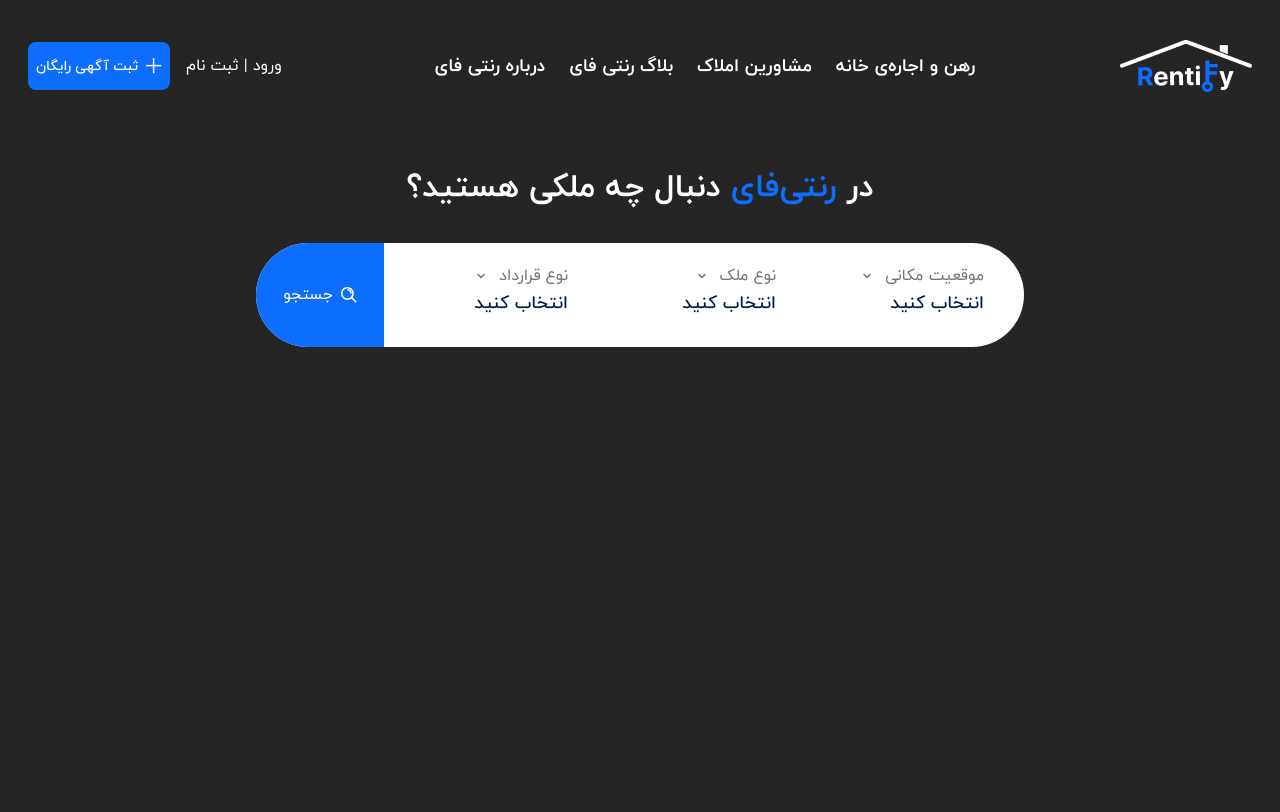
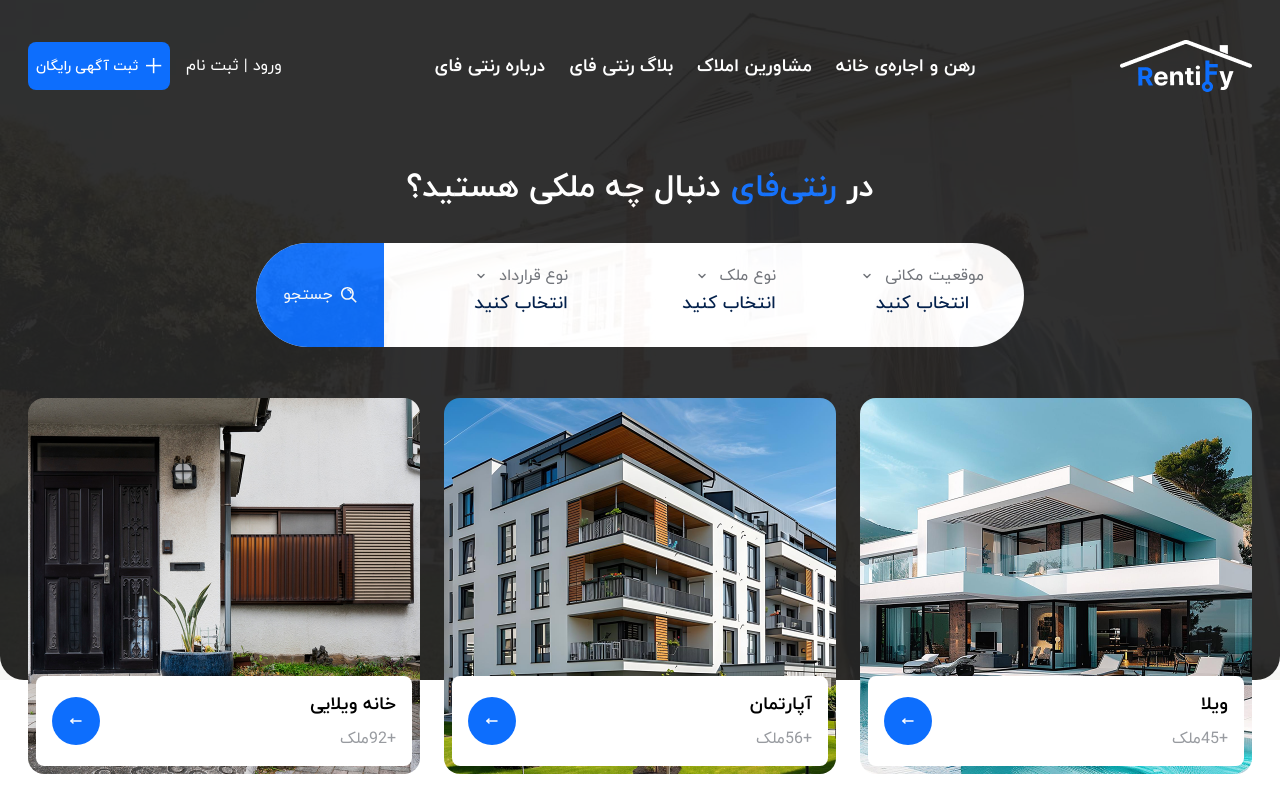
Before and after one commit to HosseinDev-02/rentify-app, a Next.js app: page / in a window 1280 px wide. Shown: the top 812 px of the page. Built offline with nearby package versions, Linux system fonts and the light colour scheme.

Commit message:
codding categoires and search-box

```diff
--- a/src/app/globals.css
+++ b/src/app/globals.css
@@ -50,7 +50,7 @@
 
 body {
   min-height: 100vh;
-  background-color: #252525;
+  /* background-color: #252525; */
 }
 
 @theme {
--- a/src/app/page.js
+++ b/src/app/page.js
@@ -1,4 +1,5 @@
 import Header from "@/components/layout/Header";
+import CategoryBox from "@/components/ui/CategoryBox";
 import DropdownMenu from "@/components/ui/buttons/DropdownMenu";
 import DropdownButton from "@/components/ui/buttons/DropdownMenu";
 import SearchIcon from "@/components/ui/icons/SearchIcon";
@@ -8,10 +9,11 @@
     return (
         <>
             <Header />
-            {/* Categories */}
-            <section className="categories mt-17">
+            {/* search box */}
+            <section className="relative search-box pt-40 h-170 bg-[#252525] rounded-b-3xl">
+            <div className="absolute inset-0 opacity-5 bg-[url(/images/search-box-bg.jpg)] bg-center bg-cover"></div>
                 <div className="container">
-                    <div className="flex items-center flex-col">
+                    <div className="flex items-center flex-col w-full">
                         {/* title */}
                         <h3 className="font-IranYekan-Bold text-3xl text-white mb-8">
                             در <span className="text-primary">رنتی‌فای</span>{" "}
@@ -22,11 +24,20 @@
                             <div className="grid grid-cols-12 h-full w-full">
                                 <div className="grid grid-cols-3 gap-16 py-5 col-span-10 px-10">
                                     {/* location */}
-                                    <DropdownMenu defaultValue='انتخاب کنید' title={"موقعیت مکانی"} />
+                                    <DropdownMenu
+                                        defaultValue="انتخاب کنید"
+                                        title={"موقعیت مکانی"}
+                                    />
                                     {/* property type */}
-                                    <DropdownMenu defaultValue='انتخاب کنید' title="نوع ملک" />
+                                    <DropdownMenu
+                                        defaultValue="انتخاب کنید"
+                                        title="نوع ملک"
+                                    />
                                     {/* contract type */}
-                                    <DropdownMenu defaultValue='انتخاب کنید' title="نوع قرارداد" />
+                                    <DropdownMenu
+                                        defaultValue="انتخاب کنید"
+                                        title="نوع قرارداد"
+                                    />
                                 </div>
                                 {/* search button */}
 
@@ -38,7 +49,31 @@
                                 </button>
                             </div>
                         </div>
-                        {/* boxes */}
+                    </div>
+                </div>
+            </section>
+            {/* categories */}
+            <section className="categories -translate-y-3/4">
+                <div className="container">
+                    <div className="grid grid-cols-3 gap-6 w-full">
+                        <CategoryBox
+                            className={"bg-[url(/images/categories/cat-3.png)]"}
+                            href={"#"}
+                            title={"ویلا"}
+                            count={"45"}
+                        />
+                        <CategoryBox
+                            className={"bg-[url(/images/categories/cat-2.png)]"}
+                            href={"#"}
+                            title={"آپارتمان"}
+                            count={"56"}
+                        />
+                        <CategoryBox
+                            className={"bg-[url(/images/categories/cat-1.png)]"}
+                            href={"#"}
+                            title={"خانه ویلایی"}
+                            count={"92"}
+                        />
                     </div>
                 </div>
             </section>
--- a/src/components/layout/Header.js
+++ b/src/components/layout/Header.js
@@ -8,7 +8,7 @@
 
 export default function Header() {
     return (
-        <header className="mt-10">
+        <header className="fixed left-0 right-0 top-10 z-50">
             {/* container */}
             <div className="container">
                 {/* content wrapper */}
--- /dev/null
+++ b/src/components/ui/CategoryBox.js
@@ -0,0 +1,23 @@
+import { ChevronLeft, MoveLeft } from "lucide-react";
+import Link from "next/link";
+import React from "react";
+
+export default function CategoryBox({ title, count, href, className }) {
+    return (
+        <div className={`p-2 rounded-2xl w-full h-94 flex items-end bg-cover bg-center ${className}`}>
+            <div className="flex items-center justify-between rounded-lg px-4 py-3.5 bg-white w-full">
+                <div className="flex flex-col items-start gap-2">
+                    <h5 className="text-lg font-IranYekan-Bold">{title}</h5>
+                    <div className="text-[#989BA0]">
+                    +
+                        <span>{count}</span>
+                        ملک
+                    </div>
+                </div>
+                <Link href={href} className="w-12 h-12 rounded-full bg-primary flex items-center justify-center text-white">
+                    <MoveLeft strokeWidth={3} size={12} />
+                </Link>
+            </div>
+        </div>
+    );
+}
--- a/src/components/ui/buttons/DropdownMenu.js
+++ b/src/components/ui/buttons/DropdownMenu.js
@@ -26,26 +26,30 @@
     const [selectedItem, setSelectedItem] = useState("");
     return (
         <div className="relative w-full">
-            <div>
-                <button
-                    onClick={() => setShow((prevState) => !prevState)}
-                    className={`flex items-center cursor-pointer gap-3 text-[#73767C] ${props.className}`}
-                    type="button"
-                    {...props}
-                >
+            <button
+                onClick={() => setShow((prevState) => !prevState)}
+                className={`text-[#73767C] cursor-pointer ${props.className}`}
+                type="button"
+                {...props}
+            >
+                <div className="flex items-center gap-3">
                     <span>{props.title}</span>
                     <span>
                         <ChevronDown strokeWidth={3} size={12} />
                     </span>
-                </button>
+                </div>
                 <span className="font-IranYekan-Medium text-lg text-primary-shade-4">
                     {selectedItem || props.defaultValue}
                 </span>
-            </div>
+            </button>
             {/* menu */}
             {show && (
-                <div className="absolute left-0 right-0 top-6 bg-white w-full rounded-xl overflow-hidden">
+                <div className="absolute left-0 right-0 top-full bg-white w-full rounded-xl overflow-hidden">
                     <ul className="flex flex-col *:py-3 *:px-4 font-IranYekan-Medium text-sm *:hover:bg-neutral-400 *:transition-colors *:duration-300 *:cursor-pointer">
+                    <li onClick={() => {
+                        setShow(false)
+                        setSelectedItem('انتخاب کنید')
+                    }}>انتخاب کنید</li>
                         {items.map((item) => (
                             <li
                                 onClick={() => {
```
Also changed, not shown: public/images/search-box-bg.jpg (added).
